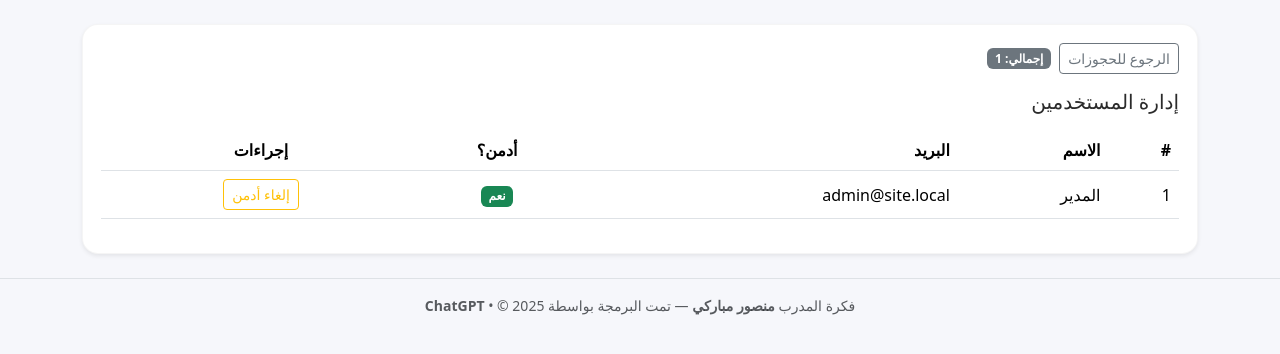
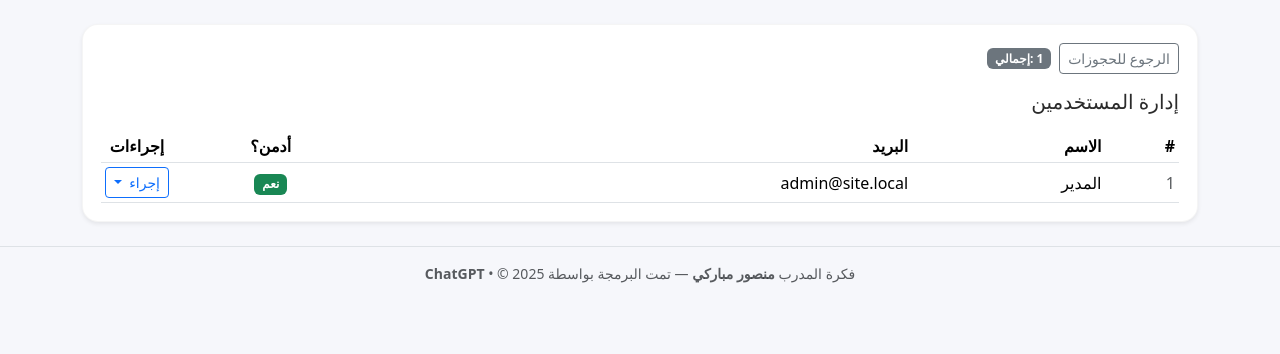
Before and after one commit to SinCity2025/zoom-booking, a Flask app: page /admin/users in a window 1280 px wide. Shown: the part 56-410 px from the top of the page. Run offline with Flask 3, Linux system fonts and the light colour scheme; the visitor is signed in with stand-in values (Sample User, id 1); data comes from the database, SQL or seed files in the repository; some libraries are stand-ins or nearby versions.

Commit message:
Update admin_users.html

```diff
--- a/templates/admin_users.html
+++ b/templates/admin_users.html
@@ -1,14 +1,23 @@
 {% extends 'base.html' %}
 {% block content %}
+<style>
+  /* تقليل عرض أعمدة الاسم/الإيميل على الجوال مع قطع أنيق */
+  .col-truncate {
+    max-width: 180px;         /* عدّلها حسب ما يناسبك */
+  }
+  @media (max-width: 420px){
+    .col-truncate { max-width: 130px; }
+  }
+</style>
+
 <div class="row g-4">
   <div class="col-12">
     <div class="card shadow-sm">
       <div class="card-body">
-        <!-- شريط أزرار علوي بنفس نمط admin.html -->
-        <div class="d-flex flex-wrap gap-2 mb-3">
+
+        <div class="d-flex flex-wrap gap-2 mb-3 align-items-center">
           <a href="{{ url_for('admin') }}" class="btn btn-outline-secondary btn-sm">الرجوع للحجوزات</a>
-          <!-- لو عندك كلاس مخصص للأزرار الرئيسية استبدل btn-primary به -->
-          <span class="badge bg-secondary align-self-center">إجمالي: {{ users|length }}</span>
+          <span class="badge bg-secondary">{{ users|length }} :إجمالي</span>
         </div>
 
         <h5 class="mb-3">إدارة المستخدمين</h5>
@@ -21,24 +30,26 @@
           {% endif %}
         {% endwith %}
 
-        {% if users %}
         <div class="table-responsive">
-            <table class="table align-middle">
+          <table class="table table-sm align-middle mb-0">
             <thead>
               <tr>
-                  <th>#</th>
-                  <th>الاسم</th>
-                  <th>البريد</th>
-                  <th class="text-center">أدمن؟</th>
-                  <th class="text-center" style="width:320px">إجراءات</th>
+                <th class="text-nowrap">#</th>
+                <th class="text-nowrap">الاسم</th>
+                <th class="text-nowrap">البريد</th>
+                <th class="text-center text-nowrap">أدمن؟</th>
+                <th class="text-center text-nowrap" style="width:1%;">إجراءات</th>
               </tr>
             </thead>
             <tbody>
               {% for u in users %}
               <tr>
-                  <td>{{ u.id }}</td>
-                  <td>{{ u.name }}</td>
-                  <td>{{ u.email }}</td>
+                <td class="text-muted">{{ u.id }}</td>
+
+                <!-- الاسم والبريد مع قطع تلقائي -->
+                <td class="col-truncate text-truncate" title="{{ u.name }}">{{ u.name }}</td>
+                <td class="col-truncate text-truncate" title="{{ u.email }}">{{ u.email }}</td>
+
                 <td class="text-center">
                   {% if u.is_admin %}
                     <span class="badge bg-success">نعم</span>
@@ -46,33 +57,44 @@
                     <span class="badge bg-secondary">لا</span>
                   {% endif %}
                 </td>
+
+                <!-- قائمة إجراءات منسدلة (أفضل للجوال) -->
                 <td class="text-center">
+                  <div class="dropdown">
+                    <button class="btn btn-sm btn-outline-primary dropdown-toggle" type="button"
+                            data-bs-toggle="dropdown" aria-expanded="false">
+                      إجراء
+                    </button>
+                    <div class="dropdown-menu dropdown-menu-end text-end">
+
                       {% if not u.is_admin %}
-                      <form class="d-inline" method="post" action="{{ url_for('admin_make_admin', uid=u.id) }}">
-                        <button class="btn btn-sm btn-primary">ترقية لأدمن</button>
+                      <form method="post" action="{{ url_for('admin_make_admin', uid=u.id) }}">
+                        <button class="dropdown-item" type="submit">ترقية لأدمن</button>
                       </form>
                       {% else %}
-                      <form class="d-inline" method="post" action="{{ url_for('admin_remove_admin', uid=u.id) }}">
-                        <button class="btn btn-sm btn-outline-warning">إلغاء أدمن</button>
+                      <form method="post" action="{{ url_for('admin_remove_admin', uid=u.id) }}">
+                        <button class="dropdown-item" type="submit">إلغاء أدمن</button>
                       </form>
                       {% endif %}
 
                       {% if user and user.id != u.id %}
-                    <form class="d-inline" method="post"
+                      <form method="post"
                             action="{{ url_for('admin_delete_user', uid=u.id) }}"
                             onsubmit="return confirm('متأكد من حذف هذا المستخدم؟ سيُحذف معه سجل حجوزاته.');">
-                      <button class="btn btn-sm btn-outline-danger">حذف</button>
+                        <button class="dropdown-item text-danger" type="submit">حذف</button>
                       </form>
                       {% endif %}
+                    </div>
+                  </div>
                 </td>
               </tr>
+              {% else %}
+              <tr><td colspan="5" class="text-center text-muted py-4">لا يوجد مستخدمون بعد.</td></tr>
               {% endfor %}
             </tbody>
           </table>
         </div>
-        {% else %}
-          <div class="text-muted">لا يوجد مستخدمون بعد.</div>
-        {% endif %}
+
       </div>
     </div>
   </div>
```
Lines whose indentation alone changed are shown as unchanged.
